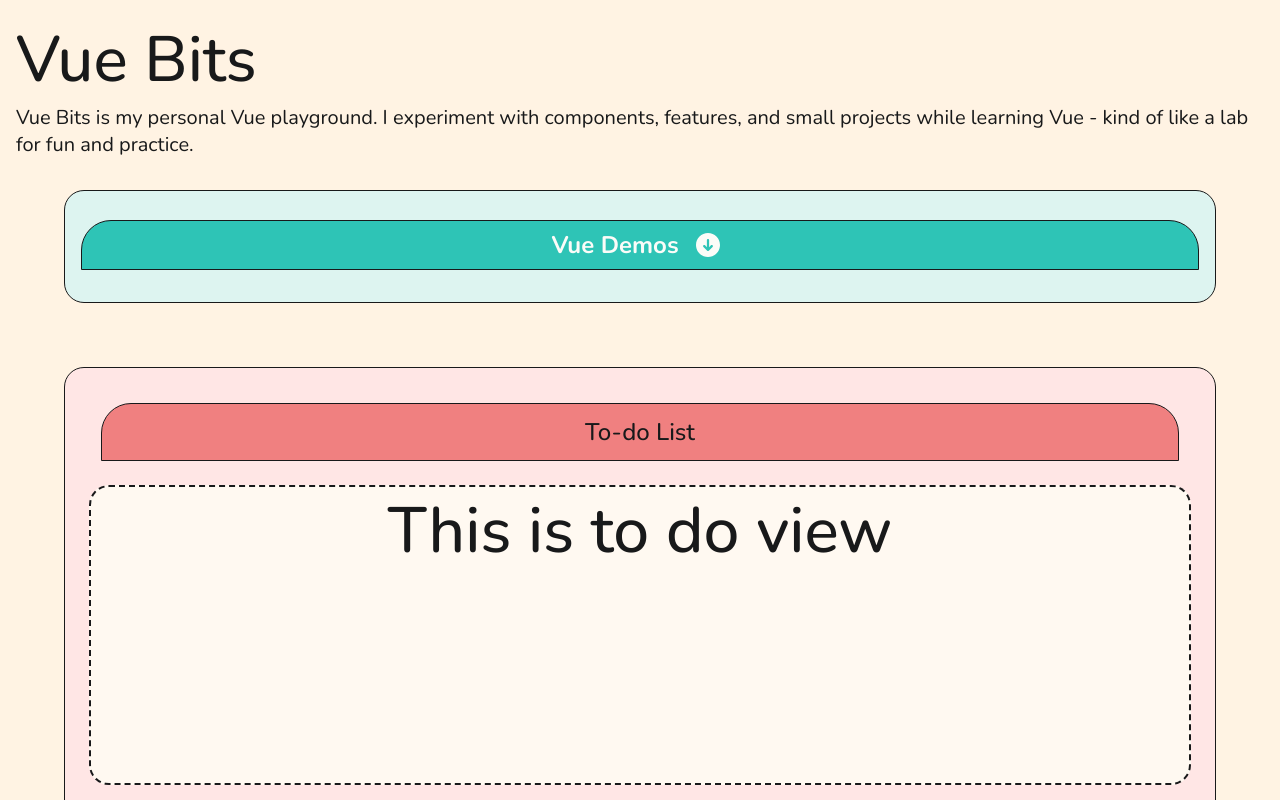
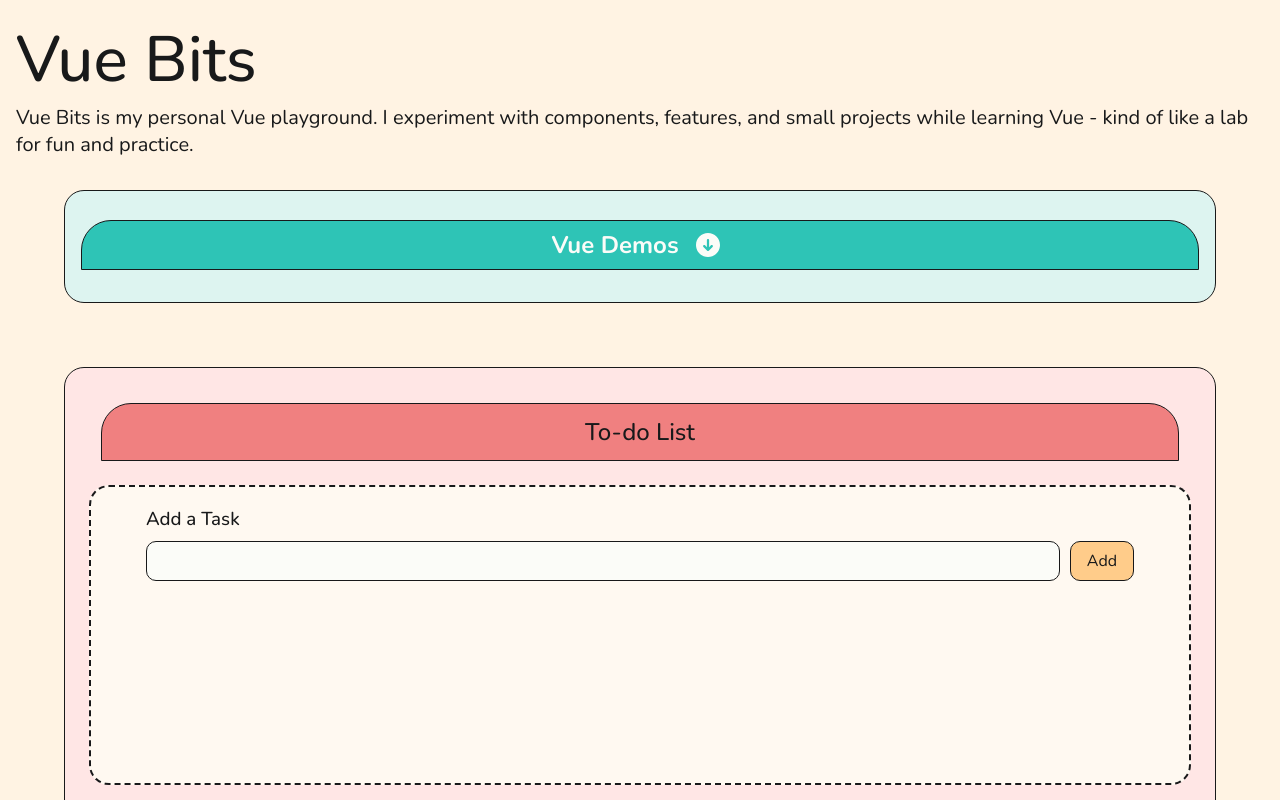
Before and after one commit to louiseka/vue-bits, a Vue app: page /todo-list in a window 1280 px wide. Shown: the top 800 px of the page. Built offline with nearby package versions, Linux system fonts and the light colour scheme.

Commit message:
Created todo list

```diff
--- a/src/assets/styles/index.css
+++ b/src/assets/styles/index.css
@@ -58,6 +58,10 @@ fieldset {
   padding: 0;
 }
 
+input {
+  font-family: var(--body-font);
+}
+
 /* Links, Buttons, Inputs focus */
 button:focus,
 a:focus,
--- a/src/views/ToDoView.vue
+++ b/src/views/ToDoView.vue
@@ -1,5 +1,112 @@
-<script setup></script>
+<script setup>
+import { ref } from "vue";
+
+let id = 0;
+
+const newToDo = ref("");
+const toDos = ref([]);
+
+function addToDo() {
+  toDos.value.push({ id: id++, text: newToDo.value });
+  newToDo.value = "";
+}
+
+function removeToDo(toDo) {
+  toDos.value = toDos.value.filter((t) => t !== toDo);
+}
+</script>
 <template>
-  <h1>This is to do view</h1>
+  <section class="todo">
+    <h3 class="todo__heading">Add a Task</h3>
+    <form class="todo__form" @submit.prevent="addToDo">
+      <input
+        class="todo__input"
+        v-model="newToDo"
+        required
+        id="todo-item"
+        name="todo-item"
+        type="text"
+      />
+      <button class="todo__add-button" type="submit">Add</button>
+    </form>
+    <div v-if="toDos.length > 0">
+      <h3 class="todo__heading">Tasks To Do</h3>
+      <ul class="todo__list">
+        <li class="todo__list--item" v-for="toDo in toDos" :key="toDo.id">
+          {{ toDo.text }}
+          <span
+            ><button class="todo__delete-button" @click="removeToDo(toDo)">
+              <img class="todo__icon" src="@/assets/icons/x.svg" /></button
+          ></span>
+        </li>
+      </ul>
+    </div>
+  </section>
 </template>
-<style scoped></style>
+<style scoped>
+/* Container */
+.todo {
+  width: 90%;
+}
+
+/* Headings */
+.todo__heading {
+  margin: 1em 0 0.5em;
+  font-weight: var(--font-medium);
+}
+
+/* Form */
+.todo__form {
+  display: flex;
+  justify-content: center;
+  gap: 10px;
+}
+
+.todo__input {
+  width: 95%;
+  border: var(--solid-thin-border);
+  border-radius: var(--sm-border-radius);
+  background-color: var(--white);
+  font-size: var(--font-default);
+  padding: 0.5em 1em;
+}
+
+/* List styling */
+
+.todo__list {
+  border: var(--thin-dashed-border);
+  border-radius: var(--sm-border-radius);
+  padding: 0.5em 1em 2em;
+}
+
+.todo__list--item {
+  display: flex;
+  align-items: center;
+  justify-content: space-between;
+  padding: 0.5em 1em;
+  border-bottom: var(--thin-dashed-border);
+}
+
+/* Button styling */
+.todo__add-button,
+.todo__delete-button {
+  border: var(--solid-thin-border);
+  border-radius: var(--sm-border-radius);
+}
+
+.todo__add-button {
+  background-color: var(--faded-yellow);
+  padding: 0.5em 1em;
+  font-size: var(--font-default);
+}
+
+.todo__icon {
+  width: 20px;
+}
+
+.todo__delete-button {
+  background-color: var(--pink);
+  display: inline-flex;
+  padding: 0.5em 1em;
+}
+</style>
```
Also changed, not shown: src/assets/icons/x.svg (added).
